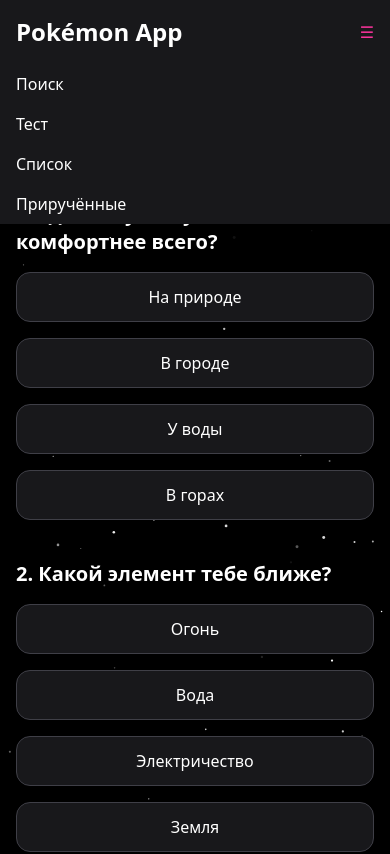
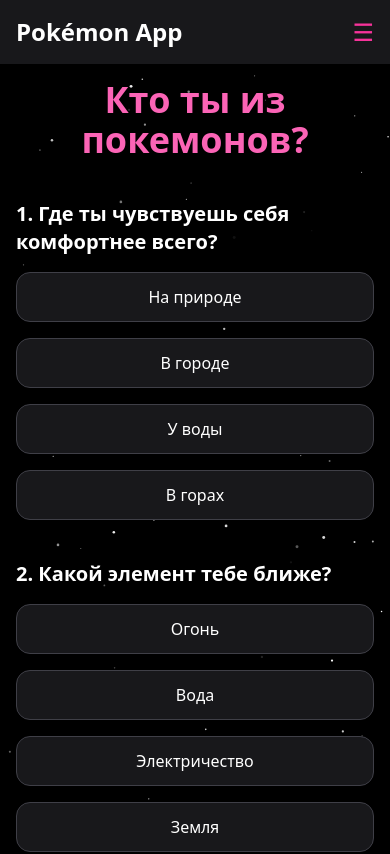
Before and after one commit to ondyyvfx/Pokedex, a Next.js app: page /test in a window 390 px wide. Shown: the top 854 px of the page. Built offline with nearby package versions, Linux system fonts and the light colour scheme.

Commit message:
header mobile v

```diff
--- a/components/Header.tsx
+++ b/components/Header.tsx
@@ -1,52 +1,98 @@
 "use client";
 
 import Link from "next/link";
+import { useState } from "react";
+import { usePathname } from "next/navigation";
 
 export default function Header() {
+  const [isOpen, setIsOpen] = useState(false);
+  const pathname = usePathname();
+
+  const closeMenu = () => setIsOpen(false);
+
   return (
     <nav className="bg-zinc-900 text-white fixed top-0 left-0 w-full z-50 shadow-md">
       <div className="max-w-5xl mx-auto flex justify-between items-center p-4">
         <Link
           href="/"
           className="text-2xl font-bold hover:text-pink-500 transition"
+          onClick={closeMenu}
         >
           Pokémon App
         </Link>
 
+        {/* Кнопка для мобилки */}
         <button
-          className="md:hidden text-pink-500 focus:outline-none"
+          className="md:hidden text-pink-500 focus:outline-none text-2xl"
           aria-label="Toggle menu"
+          onClick={() => setIsOpen(!isOpen)}
         >
-          ☰
+          {isOpen ? "✕" : "☰"}
         </button>
 
-        <div className="flex-col md:flex-row md:flex gap-6 md:items-center absolute md:static bg-zinc-900 md:bg-transparent w-full md:w-auto left-0 md:left-auto top-full md:top-auto transition-transform duration-300">
-          <Link
+        {/* Меню */}
+        <div
+          className={`${
+            isOpen ? "flex" : "hidden"
+          } md:flex flex-col md:flex-row md:items-center
+             absolute md:static top-full left-0
+             bg-zinc-900 md:bg-transparent
+             w-full md:w-auto
+             md:space-x-6
+             transition-all`}
+        >
+          <HeaderLink
             href="/search"
-            className="block px-4 py-2 hover:text-pink-500 transition"
-          >
-            Поиск
-          </Link>
-          <Link
+            label="Поиск"
+            current={pathname}
+            onClick={closeMenu}
+          />
+          <HeaderLink
             href="/test"
-            className="block px-4 py-2 hover:text-pink-500 transition"
-          >
-            Тест
-          </Link>
-          <Link
+            label="Тест"
+            current={pathname}
+            onClick={closeMenu}
+          />
+          <HeaderLink
             href="/pokemons"
-            className="block px-4 py-2 hover:text-pink-500 transition"
-          >
-            Список
-          </Link>
-          <Link
+            label="Список"
+            current={pathname}
+            onClick={closeMenu}
+          />
+          <HeaderLink
             href="/saved"
-            className="block px-4 py-2 hover:text-pink-500 transition"
-          >
-            Приручённые
-          </Link>
+            label="Приручённые"
+            current={pathname}
+            onClick={closeMenu}
+          />
         </div>
       </div>
     </nav>
   );
 }
+
+function HeaderLink({
+  href,
+  label,
+  current,
+  onClick,
+}: {
+  href: string;
+  label: string;
+  current: string;
+  onClick: () => void;
+}) {
+  const isActive = current === href;
+
+  return (
+    <Link
+      href={href}
+      onClick={onClick}
+      className={`block px-4 py-2 transition ${
+        isActive ? "text-pink-400" : "hover:text-pink-500"
+      }`}
+    >
+      {label}
+    </Link>
+  );
+}
```
